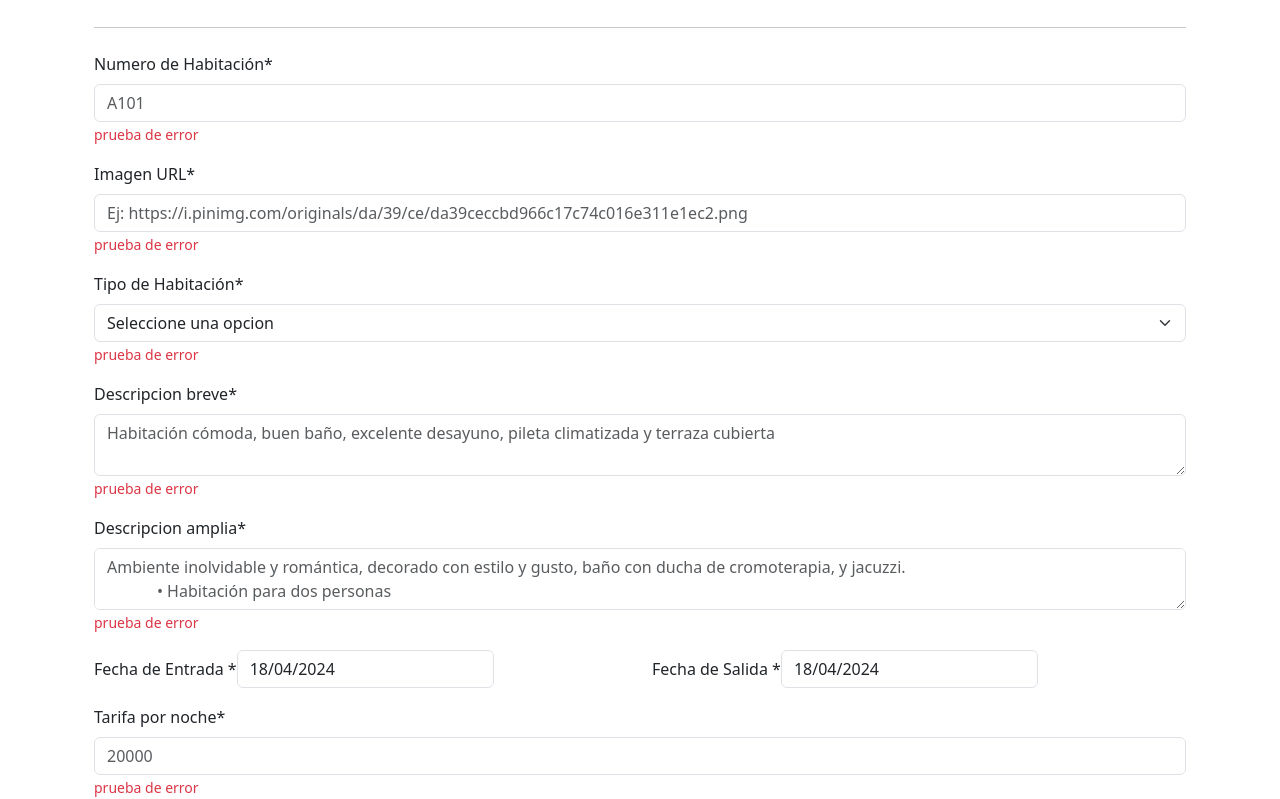
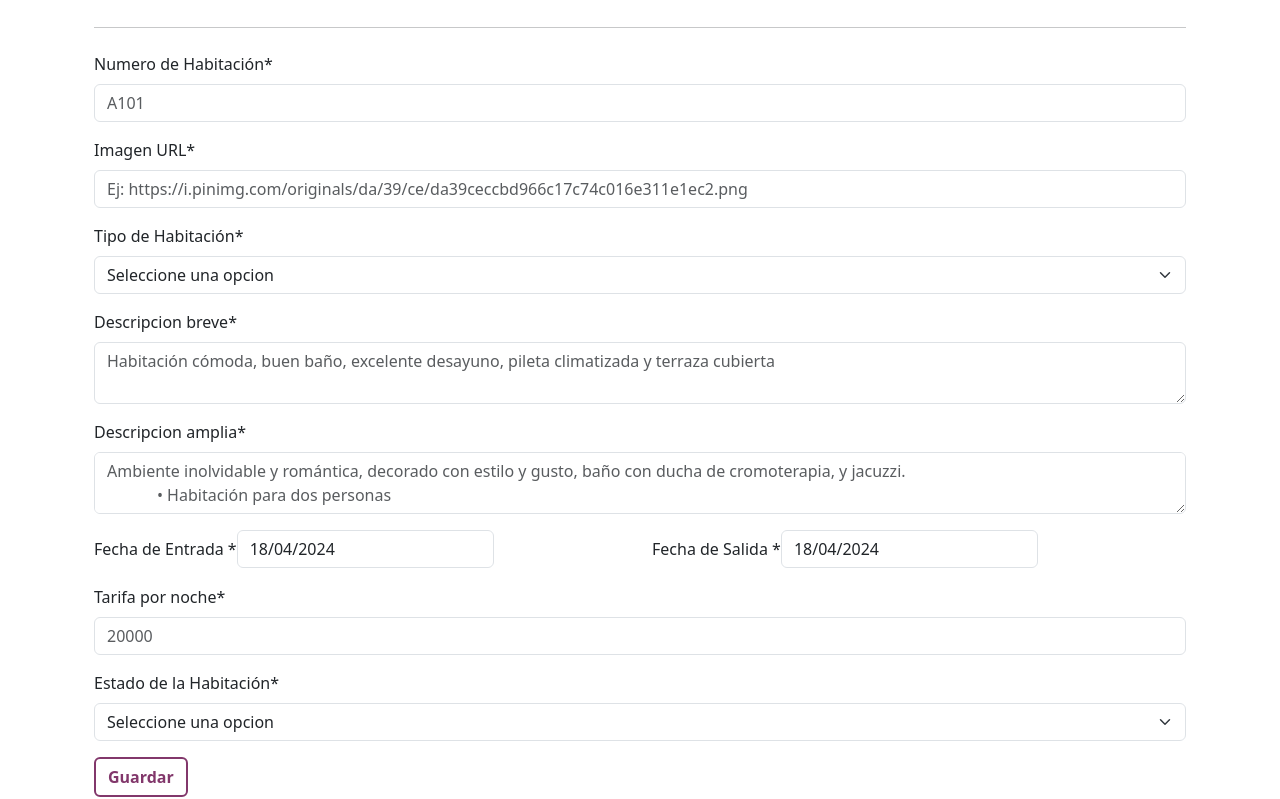
Before and after one commit to Pabmoy25/proyectoHotel-FrontEnd, a React (Vite) app: page /administrador/agregarHabitacion in a window 1280 px wide. Shown: the part 222-1021 px from the top of the page. Built offline with nearby package versions, Linux system fonts and the light colour scheme.

Commit message:
se agrgaron las validaciones al formularioHabitacion

```diff
--- a/package.json
+++ b/package.json
@@ -17,7 +17,9 @@
     "react-bootstrap-icons": "^1.11.3",
     "react-datepicker": "^6.6.0",
     "react-dom": "^18.2.0",
-    "react-router-dom": "^6.22.3"
+    "react-hook-form": "^7.51.3",
+    "react-router-dom": "^6.22.3",
+    "sweetalert2": "^11.10.7"
   },
   "devDependencies": {
     "@types/react": "^18.2.66",
--- a/src/components/pages/habitacion/FormularioHabitacion.jsx
+++ b/src/components/pages/habitacion/FormularioHabitacion.jsx
@@ -1,24 +1,49 @@
-import React, { useState } from 'react';
+import React, { useState } from "react";
 import { Form, Button, Row, Col } from "react-bootstrap";
 import DatePicker from "react-datepicker";
 import "react-datepicker/dist/react-datepicker.css";
-
+import { useForm } from "react-hook-form";
 
 
 const FormularioHabitacion = () => {
-    const [startDate, setStartDate] = useState(new Date());
-    const [endDate, setEndDate] = useState(new Date());
+    const {
+        register,
+        handleSubmit,
+        formState: { errors },
+      } = useForm();
+
+  const [startDate, setStartDate] = useState(new Date());
+  const [endDate, setEndDate] = useState(new Date());
+
 
   return (
     <section className="container mainpage">
       <h1 className="display-4 mt-5 titulo-administrador">Nueva Habitación</h1>
       <hr />
 
-      <Form className="my-4">
-        <Form.Group className="mb-3" controlId="formNombreProdcuto">
+      <Form className="my-4" onSubmit={handleSubmit()}>
+        <Form.Group className="mb-3" controlId="formNumeroHabitacion">
           <Form.Label>Numero de Habitación*</Form.Label>
-          <Form.Control type="text" placeholder="A101" />
-          <Form.Text className="text-danger">prueba de error</Form.Text>
+          <Form.Control
+            type="text"
+            placeholder="A101"
+            {...register("habitacion", {
+              required: "El número de habitacion es obligatorio",
+              minLength: {
+                value: 2,
+                message:
+                  "Debe ingresar como minimo 2 caracteres para el número de habitación",
+              },
+              maxLength: {
+                value: 5,
+                message:
+                  "Debe ingresar como maximo 5 caracteres para el número de habitación",
+              },
+            })}
+          />
+          <Form.Text className="text-danger">
+            {errors.habitacion?.message}
+          </Form.Text>
         </Form.Group>
 
         <Form.Group className="mb-3" controlId="formImagen">
@@ -26,19 +51,34 @@ const FormularioHabitacion = () => {
           <Form.Control
             type="text"
             placeholder="Ej: https://i.pinimg.com/originals/da/39/ce/da39ceccbd966c17c74c016e311e1ec2.png"
+            {...register("imagen", {
+              required: "La imagen es obligatoria",
+              pattern: {
+                value: /(http(s?):)([/|.|\w|\s|-])*\.(?:jpg|gif|png|jpeg)/,
+                message: "Debe ingresar una URL valida (jpg|gif|png|jpeg)",
+              },
+            })}
           />
-          <Form.Text className="text-danger">prueba de error</Form.Text>
+          <Form.Text className="text-danger">
+            {errors.imagen?.message}
+          </Form.Text>
         </Form.Group>
-        <Form.Group className="mb-3" controlId="formPrecio">
+        <Form.Group className="mb-3" controlId="formTipo">
           <Form.Label>Tipo de Habitación*</Form.Label>
-          <Form.Select>
+          <Form.Select
+            {...register("tipoDeHabitacion", {
+              required: "Debe seleccionar una categoria",
+            })}
+          >
             <option value="">Seleccione una opcion</option>
             <option value="Estándar">Estándar</option>
             <option value="Doble">Doble</option>
             <option value="Deluxe">Deluxe</option>
             <option value="Suite">Suite</option>
           </Form.Select>
-          <Form.Text className="text-danger">prueba de error</Form.Text>
+          <Form.Text className="text-danger">
+            {errors.tipoDeHabitacion?.message}
+          </Form.Text>
         </Form.Group>
         <Form.Group className="mb-3" controlId="formImagen">
           <Form.Label>Descripcion breve*</Form.Label>
@@ -46,8 +86,23 @@ const FormularioHabitacion = () => {
             type="text"
             placeholder="Habitación cómoda, buen baño, excelente desayuno, pileta climatizada y terraza cubierta"
             as="textarea"
+            {...register("descripcion_breve", {
+              required: "La descripcion breve es obligatoria",
+              minLength: {
+                value: 20,
+                message:
+                  "Debe ingresar como minimo 20 caracteres para la descripcion",
+              },
+              maxLength: {
+                value: 100,
+                message:
+                  "Debe ingresar como maximo 100 caracteres para la descripcion",
+              },
+            })}
           />
-          <Form.Text className="text-danger">prueba de error</Form.Text>
+          <Form.Text className="text-danger">
+            {errors.descripcion_breve?.message}
+          </Form.Text>
         </Form.Group>
         <Form.Group className="mb-3" controlId="formImagen">
           <Form.Label>Descripcion amplia*</Form.Label>
@@ -64,8 +119,23 @@ const FormularioHabitacion = () => {
             • Mini-bar
             • Espejo retroiluminado"
             as="textarea"
+            {...register("descripcion_amplia", {
+              required: "La descripcion amplia es obligatoria",
+              minLength: {
+                value: 50,
+                message:
+                  "Debe ingresar como minimo 50 caracteres para la descripcion amplia",
+              },
+              maxLength: {
+                value: 500,
+                message:
+                  "Debe ingresar como maximo 500 caracteres para la descripcion amplia",
+              },
+            })}
           />
-          <Form.Text className="text-danger">prueba de error</Form.Text>
+          <Form.Text className="text-danger">
+            {errors.descripcion_amplia?.message}
+          </Form.Text>
         </Form.Group>
 
         <Row>
@@ -74,12 +144,15 @@ const FormularioHabitacion = () => {
               <Form.Label>Fecha de Entrada *</Form.Label>
               <DatePicker
                 selected={startDate}
-                onChange={date => setStartDate(date)}
+                onChange={(date) => setStartDate(date)}
                 selectsStart
                 startDate={startDate}
                 endDate={endDate}
                 dateFormat="dd/MM/yyyy"
                 className="form-control"
+                {...register("fechaEntrada", {
+                    required: "Debe seleccionar una fecha valida",
+                  })}
               />
             </Form.Group>
           </Col>
@@ -88,13 +161,16 @@ const FormularioHabitacion = () => {
               <Form.Label>Fecha de Salida *</Form.Label>
               <DatePicker
                 selected={endDate}
-                onChange={date => setEndDate(date)}
+                onChange={(date) => setEndDate(date)}
                 selectsEnd
                 startDate={startDate}
                 endDate={endDate}
                 minDate={startDate}
                 dateFormat="dd/MM/yyyy"
                 className="form-control"
+                {...register("fechaSalida", {
+                    required: "Debe seleccionar una fecha valida",
+                  })}
               />
             </Form.Group>
           </Col>
@@ -102,13 +178,38 @@ const FormularioHabitacion = () => {
 
         <Form.Group className="mb-3" controlId="formPrecio">
           <Form.Label>Tarifa por noche*</Form.Label>
-          <Form.Control type="number" placeholder="20000" />
-          <Form.Text className="text-danger">prueba de error</Form.Text>
+          <Form.Control
+            type="number"
+            placeholder="20000"
+            {...register("precio", {
+              required: "El precio es obligatorio",
+              min: { value: 10000, message: "El precio minimo es de $10.000" },
+              max: {
+                value: 100000,
+                message: "El precio maximo es de $100.000",
+              },
+            })}
+          />
+          <Form.Text className="text-danger">{errors.precio?.message}</Form.Text>
+        </Form.Group>
+        <Form.Group className="mb-3" controlId="formEstado">
+          <Form.Label>Estado de la Habitación*</Form.Label>
+          <Form.Select
+            {...register("estado", {
+              required: "Debe seleccionar un estado",
+            })}
+          >
+            <option value="">Seleccione una opcion</option>
+            <option value="Libre">Libre</option>
+            <option value="Ocupada">Ocupada</option>
+          </Form.Select>
+          <Form.Text className="text-danger">
+            {errors.estado?.message}
+          </Form.Text>
         </Form.Group>
 
 
-        <Button type="submit" variant="outline-secondary"
-          id="btnAdmin">
+        <Button type="submit" variant="outline-secondary" id="btnAdmin">
           Guardar
         </Button>
       </Form>
```
Also changed, not shown: 1 other file (tests, documents, lock files or other folders).
